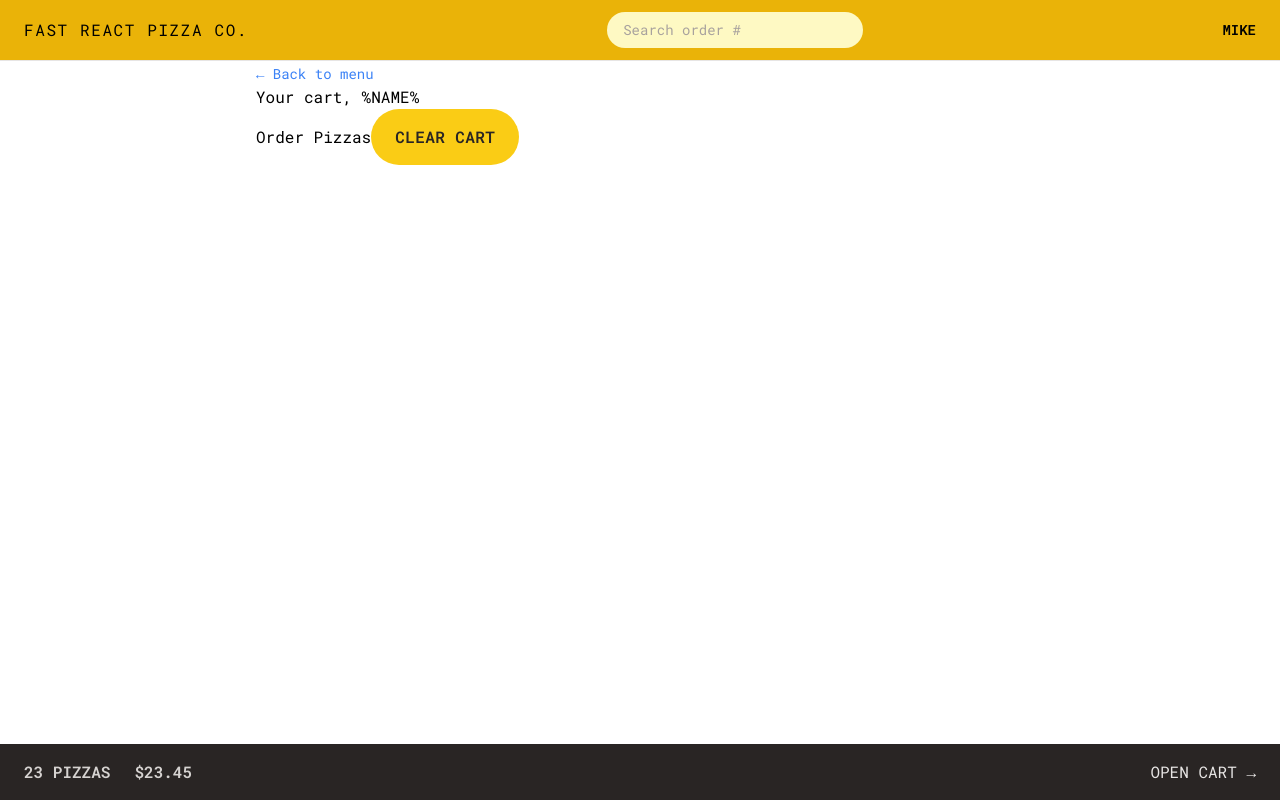
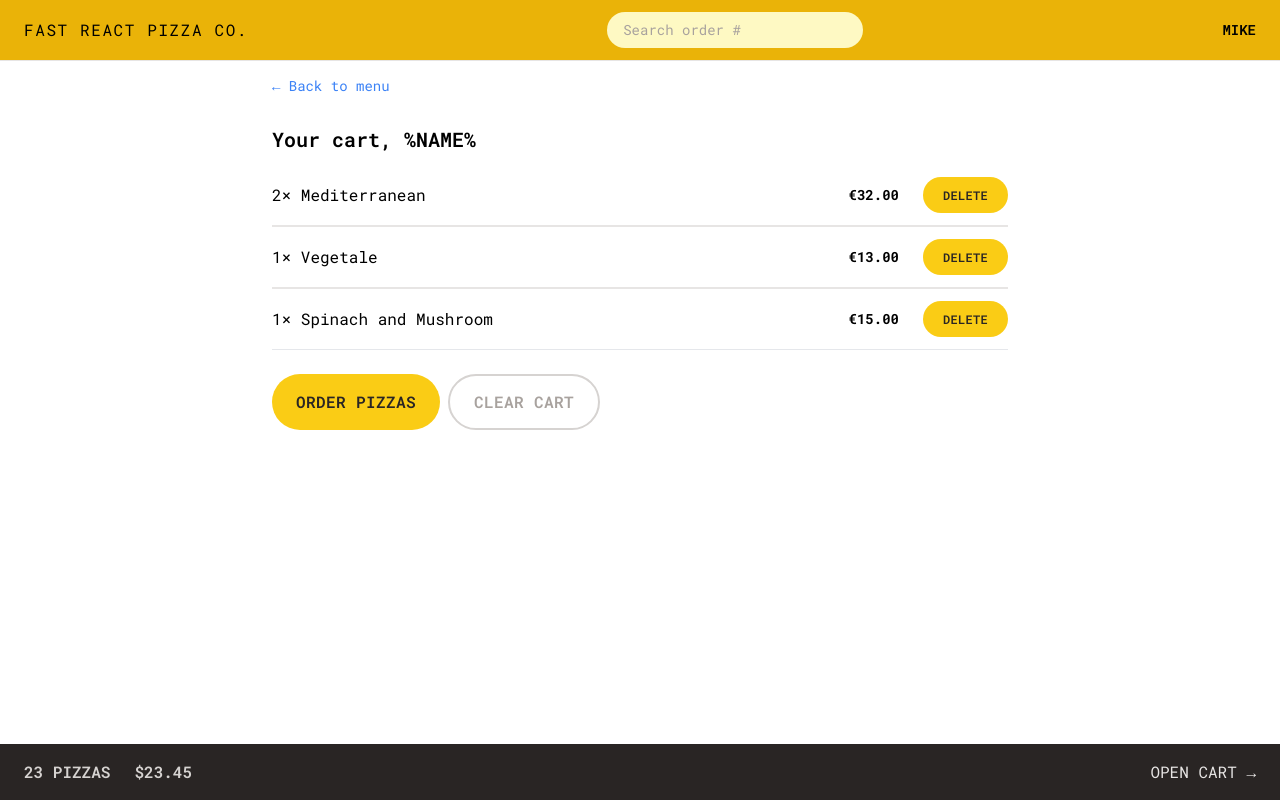
Before and after one commit to Mikiyas6/Fast-React-Pizza, a React (Vite) app: page /cart in a window 1280 px wide. Built offline with nearby package versions, Linux system fonts and the light colour scheme.

Commit message:
Styling the order and the cart

```diff
--- a/src/UI/Button.jsx
+++ b/src/UI/Button.jsx
@@ -4,10 +4,12 @@
   const navigate = useNavigate();
 
   const base =
-    "inline-block rounded-full bg-yellow-400  font-semibold uppercase tracking-wide text-stone-800 transition-colors duration-300 hover:bg-yellow-300 focus:outline-none focus:ring focus:ring-yellow-300 focus:ring-offset-2 disabled:cursor-not-allowed ";
+    "inline-block rounded-full bg-yellow-400  font-semibold uppercase tracking-wide text-stone-800 transition-colors duration-300 hover:bg-yellow-300 focus:bg-yellow-300 focus:outline-none focus:ring focus:ring-yellow-300 focus:ring-offset-2 disabled:cursor-not-allowed ";
   const styles = {
     primary: base + " px-4 py-3 md:px-6 md:py-4",
     small: base + " px-4 py-2 md:px-5 md:py-2.5 text-xs",
+    secondary:
+      "px-4 py-2.5 md:px-6 md:py-3.5 inline-block rounded-full border-2 border-stone-300 font-semibold uppercase tracking-wide text-stone-400 transition-colors duration-300 hover:bg-stone-300 focus:outline-none focus:ring focus:ring-stone-200 focus:ring-offset-2 disabled:cursor-not-allowed focus:bg-stone-300 hover:text-stone-800 focus:text-stone-800 ",
   };
   if (to)
     <Link className={styles[type]} to={to}>
--- a/src/features/cart/Cart.jsx
+++ b/src/features/cart/Cart.jsx
@@ -1,6 +1,7 @@
 import { Link } from "react-router-dom";
 import LinkButton from "../../UI/LinkButton";
 import Button from "../../UI/Button";
+import CartItem from "./CartItem";
 
 const fakeCart = [
   {
@@ -30,14 +31,22 @@
   const cart = fakeCart;
 
   return (
-    <div>
+    <div className="px-4 py-3">
       <LinkButton to="/menu">&larr; Back to menu</LinkButton>
 
-      <h2>Your cart, %NAME%</h2>
+      <h2 className="mt-7 text-xl font-semibold">Your cart, %NAME%</h2>
 
-      <div>
-        <Button to="/order/new">Order Pizzas</Button>
-        <Button type="primary">Clear cart</Button>
+      <ul className="mt-3 divide-y-2 divide-stone-200 border-b">
+        {cart.map((item) => (
+          <CartItem item={item} key={item.id} />
+        ))}
+      </ul>
+
+      <div className="mt-6 space-x-2">
+        <Button to="/order/new" type="primary">
+          Order Pizzas
+        </Button>
+        <Button type="secondary">Clear Cart</Button>
       </div>
     </div>
   );
--- a/src/features/cart/CartItem.jsx
+++ b/src/features/cart/CartItem.jsx
@@ -1,13 +1,16 @@
+import Button from "../../UI/Button";
+import { formatCurrency } from "../../utils/helpers";
 function CartItem({ item }) {
   const { pizzaId, name, quantity, totalPrice } = item;
 
   return (
-    <li>
-      <p>
+    <li className="py-3 sm:flex sm:items-center sm:justify-between">
+      <p className="mb-1 sm:mb-0">
         {quantity}&times; {name}
       </p>
-      <div>
-        <p>{formatCurrency(totalPrice)}</p>
+      <div className="flex items-center justify-between sm:gap-6">
+        <p className="text-sm font-bold">{formatCurrency(totalPrice)}</p>
+        <Button type="small">Delete</Button>
       </div>
     </li>
   );
--- a/src/features/order/Order.jsx
+++ b/src/features/order/Order.jsx
@@ -7,6 +7,7 @@
 } from "../../utils/helpers";
 import { getOrder } from "../../services/apiRestaurant";
 import { useLoaderData } from "react-router-dom";
+import OrderItem from "./OrderItem";
 
 function Order() {
   // Everyone can search for all orders, so for privacy reasons we're gonna gonna exclude names or address, these are only for the restaurant staff
@@ -22,29 +23,51 @@
   } = order;
   const deliveryIn = calcMinutesLeft(estimatedDelivery);
   return (
-    <div>
-      <div>
-        <h2>Status</h2>
+    <div className="space-y-8 px-4 py-6">
+      <div className="flex flex-wrap items-center justify-between gap-2">
+        <h2 className="text-xl font-semibold">Order #{id} status</h2>
 
-        <div>
-          {priority && <span>Priority</span>}
-          <span>{status} order</span>
+        <div className="space-x-2">
+          {priority && (
+            <span className="rounded-full bg-red-500 px-3 py-1 text-sm font-semibold uppercase tracking-wide text-red-50">
+              Priority
+            </span>
+          )}
+          <span className="rounded-full bg-green-500 px-3 py-1 text-sm font-semibold uppercase tracking-wide text-green-50">
+            {status} order
+          </span>
         </div>
       </div>
 
-      <div>
-        <p>
+      <div className="flex flex-wrap items-center justify-between gap-2 bg-stone-200 px-6 py-5">
+        <p className="font-medium">
           {deliveryIn >= 0
             ? `Only ${calcMinutesLeft(estimatedDelivery)} minutes left 😃`
             : "Order should have arrived"}
         </p>
-        <p>(Estimated delivery: {formatDate(estimatedDelivery)})</p>
+        <p className="text-xs text-stone-500">
+          (Estimated delivery: {formatDate(estimatedDelivery)})
+        </p>
       </div>
 
-      <div>
-        <p>Price pizza: {formatCurrency(orderPrice)}</p>
-        {priority && <p>Price priority: {formatCurrency(priorityPrice)}</p>}
-        <p>To pay on delivery: {formatCurrency(orderPrice + priorityPrice)}</p>
+      <ul className="divide-y divide-stone-200 border-b border-t">
+        {cart.map((item) => (
+          <OrderItem item={item} key={item.id} />
+        ))}
+      </ul>
+
+      <div className="space-y-2 bg-stone-200 px-6 py-5">
+        <p className="text-sm font-medium text-stone-600">
+          Price pizza: {formatCurrency(orderPrice)}
+        </p>
+        {priority && (
+          <p className="text-sm font-medium text-stone-600">
+            Price priority: {formatCurrency(priorityPrice)}
+          </p>
+        )}
+        <p className="font-bold">
+          To pay on delivery: {formatCurrency(orderPrice + priorityPrice)}
+        </p>
       </div>
     </div>
   );
--- a/src/features/order/OrderItem.jsx
+++ b/src/features/order/OrderItem.jsx
@@ -4,12 +4,12 @@
   const { quantity, name, totalPrice } = item;
 
   return (
-    <li>
-      <div>
+    <li className="py-3">
+      <div className="flex items-center justify-between gap-4 text-sm">
         <p>
-          <span>{quantity}&times;</span> {name}
+          <span className="font-bold">{quantity}&times;</span> {name}
         </p>
-        <p>{formatCurrency(totalPrice)}</p>
+        <p className="font-bold">{formatCurrency(totalPrice)}</p>
       </div>
     </li>
   );
```
